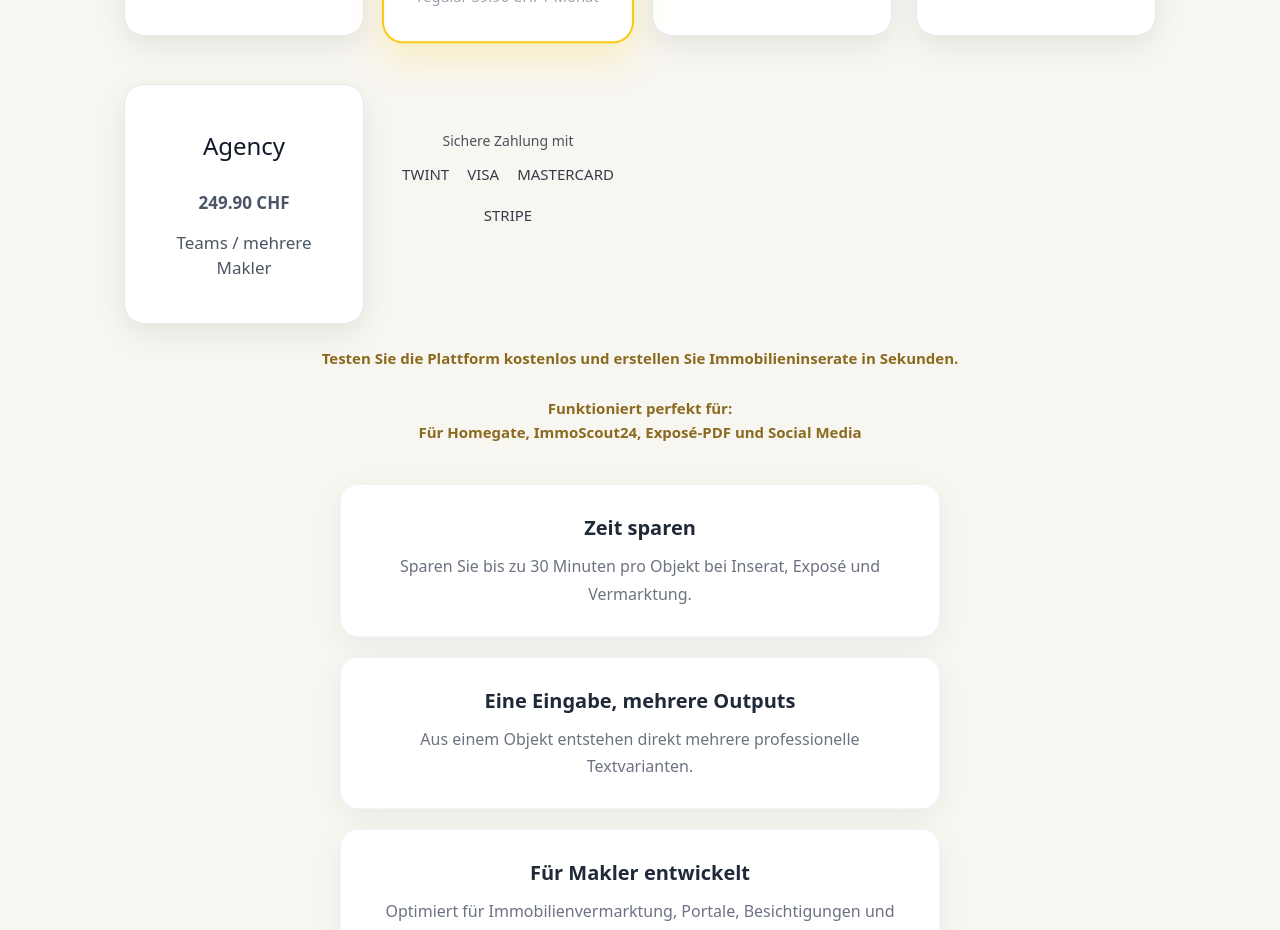
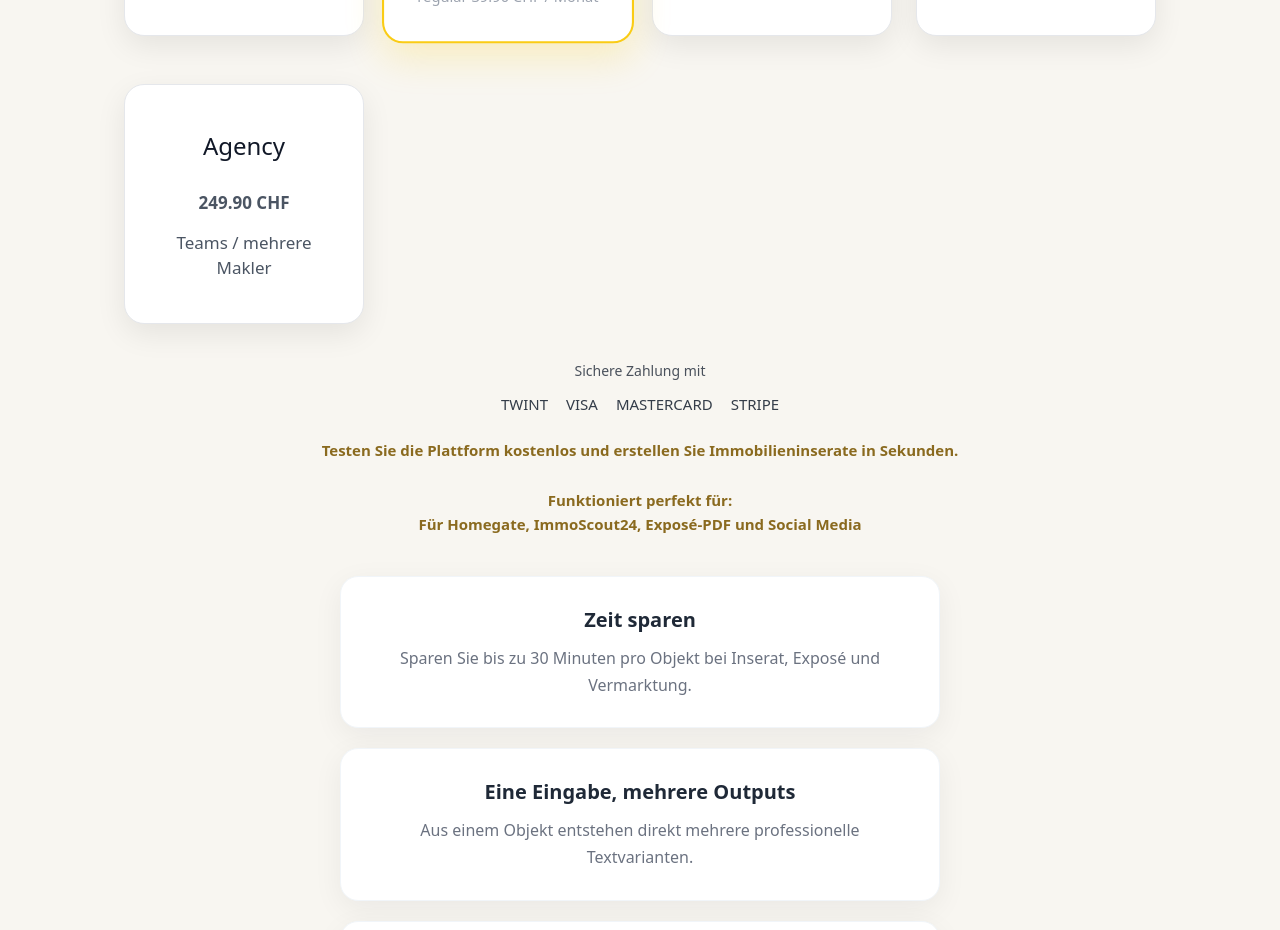
Before and after one commit to capizzijesse-commits/makler-plattform, a Next.js app: page / in a window 1280 px wide. Shown: the part 1080-2010 px from the top of the page. Built offline with nearby package versions, Linux system fonts and the light colour scheme.

Commit message:
fix payment section below

```diff
--- a/app/page.tsx
+++ b/app/page.tsx
@@ -180,7 +180,10 @@ alignItems: "stretch",
   </div>
 </div>
 
-<div style={{ marginTop: "70px", textAlign: "center" }}>
+
+</div>
+</section>
+<div style={{ marginTop: "20px", textAlign: "center" }}>
   <div style={{ fontSize: "14px", opacity: 0.8, marginBottom: "12px" }}>
     Sichere Zahlung mit
   </div>
@@ -192,9 +195,6 @@ alignItems: "stretch",
     <span>STRIPE</span>
   </div>
 </div>
-</div>
-</section>
-
   <div
     style={{
       marginTop: "6px",
```
Also changed, not shown: public/Visa.png (deleted).
